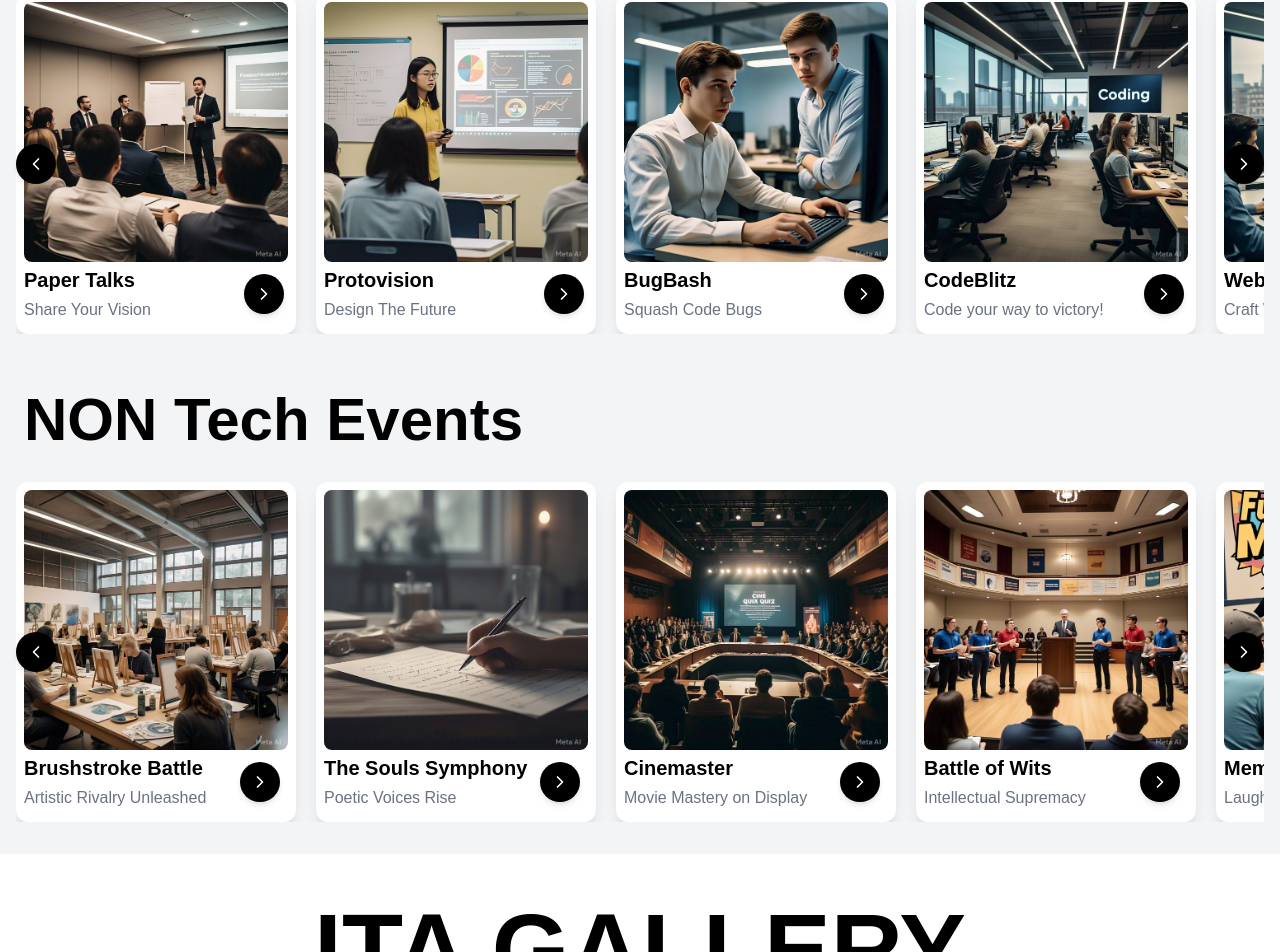
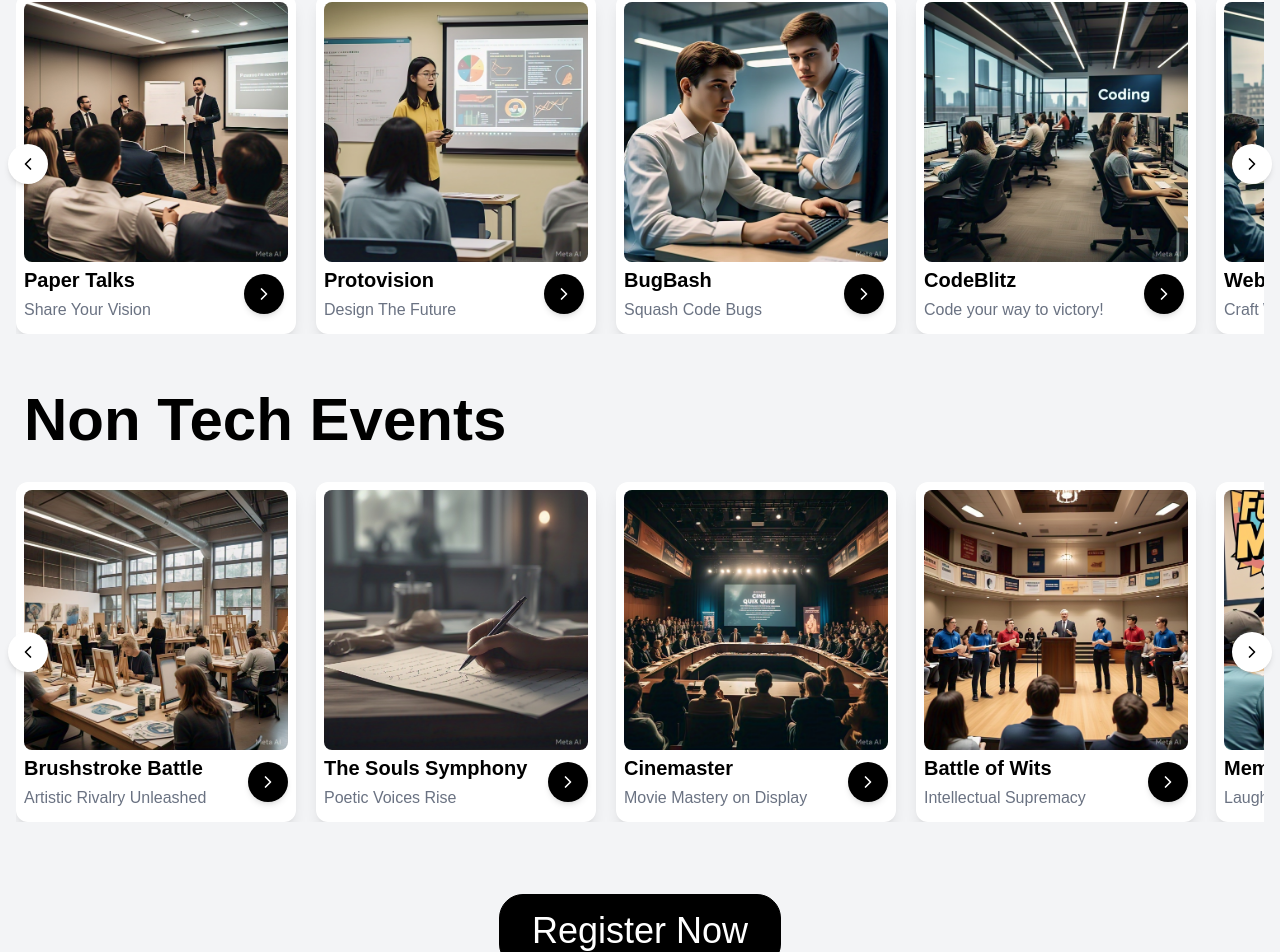
Before and after one commit to vigneshviky01/ITAWebsite, a React (Vite) app: page / in a window 1280 px wide. Shown: the part 1124-2076 px from the top of the page. Built offline with nearby package versions, Linux system fonts and the light colour scheme; a web font is replaced by a local one.

Commit message:
major change 3

```diff
--- a/src/components/Events.jsx
+++ b/src/components/Events.jsx
@@ -67,10 +67,10 @@ const Events = () => {
 
 
           {/* Scroll Container */}
-            <div className="relative w-full md:max-w-7xl px-4 py-5 md:py-8">
+<div className="relative w-full md:max-w-7xl px-4 py-5 md:py-8 flex items-center">
     {/* Left Scroll Button */}
     <motion.button
-                    className="absolute left-4 top-1/2 transform -translate-y-1/2 w-10 h-10 bg-black text-white rounded-full flex items-center justify-center shadow-md hover:bg-gray-800 transition z-10"
+        className="absolute left-2 top-1/2 transform -translate-y-1/2 w-10 h-10 bg-white text-black rounded-full flex items-center justify-center shadow-md hover:bg-gray-800 transition z-10"
         onClick={scrollLeft}
         whileHover={{ scale: 1.1 }}
         whileTap={{ scale: 0.9 }}
@@ -81,20 +81,24 @@ const Events = () => {
     {/* Horizontal Scrollable Events */}
     <div
         ref={scrollRef}
-                    className="flex space-x-5 overflow-x-auto scrollbar-hide scroll-smooth snap-x snap-mandatory px-10"
+        className="flex space-x-5 overflow-x-auto scrollbar-hide scroll-smooth snap-x snap-mandatory px-10 w-full"
         style={{ scrollBehavior: "smooth" }}
     >
         {eventsData.map((event, index) => (
             <motion.div
                 key={index}
-                            className="md:min-w-[280px] min-w-[180px] p-2 bg-white shadow-lg rounded-xl text-left relative flex flex-col space-y-1 snap-start"
+                className="min-w-[280px]  p-2 bg-white shadow-lg rounded-xl text-left relative flex flex-col space-y-1 snap-start"
                 initial={{ opacity: 0, y: 50 }}
                 animate={{ opacity: 1, y: 0 }}
                 transition={{ duration: 2, delay: index * 0.2, ease: "easeInOut" }}
             >
-                            <img src={event.image} alt={event.title} className="w-full md:h-65 object-cover rounded-lg" />
+                <img
+                    src={event.image}
+                    alt={event.title}
+                    className="w-full md:h-65 object-cover rounded-lg"
+                />
                 <h3 className="text-xl font-bold max-sm:text-lg">{event.title}</h3>
-                            <p className="text-gray-500 ">{event.subheading}</p>
+                <p className="text-gray-500">{event.subheading}</p>
 
                 {/* Right Arrow Button - MODIFIED CLICK HANDLER */}
                 <motion.button
@@ -103,7 +107,7 @@ const Events = () => {
                     whileHover={{ scale: 1.1 }}
                     whileTap={{ scale: 0.9 }}
                 >
-                                <ChevronRight className="w-5 h-5 " />
+                    <ChevronRight className="w-5 h-5" />
                 </motion.button>
             </motion.div>
         ))}
@@ -111,7 +115,8 @@ const Events = () => {
 
     {/* Right Scroll Button */}
     <motion.button
-                    className="absolute max-sm:hidden right-4 top-1/2 transform -translate-y-1/2 w-10 h-10 bg-black text-white rounded-full flex items-center justify-center shadow-md hover:bg-gray-800 transition z-10"
+        className="absolute right-2 top-1/2 transform -translate-y-1/2 w-10 h-10 bg-white text-black rounded-full flex items-center justify-center shadow-md hover:bg-gray-800 transition z-10
+            max-sm:right-2"
         onClick={scrollRight}
         whileHover={{ scale: 1.1 }}
         whileTap={{ scale: 0.9 }}
@@ -120,6 +125,7 @@ const Events = () => {
     </motion.button>
 </div>
 
+
             <NonTech />
         </motion.div>
     );
--- a/src/components/NonTech.jsx
+++ b/src/components/NonTech.jsx
@@ -29,23 +29,21 @@ const NonTech = () => {
             animate={{ opacity: 1, y: 0 }}
             transition={{ duration: 3, ease: "easeInOut" }}
         >
-
+            {/* Header */}
             <motion.div
-                className="w-full  px-4 md:px-6 pt-6"
+                className="w-full px-4 md:px-6 pt-6"
                 initial={{ opacity: 0, y: 50 }}
                 animate={{ opacity: 1, y: 0 }}
-                transition={{ duration: 3, ease: "easeInOut" }}>
-
-                    <h3 className="md:text-6xl text-3xl font-semibold">NON Tech Events</h3>
-
-
+                transition={{ duration: 3, ease: "easeInOut" }}
+            >
+                <h3 className="md:text-6xl text-3xl font-semibold">Non Tech Events</h3>
             </motion.div>
 
             {/* Scroll Container */}
-            <div className="relative w-full md:max-w-7xl px-4 py-5 md:py-8">
+            <div className="relative w-full md:max-w-7xl px-4 py-5 md:py-8 flex items-center">
                 {/* Left Scroll Button */}
                 <motion.button
-                    className="absolute left-4 top-1/2 transform -translate-y-1/2 w-10 h-10 bg-black text-white rounded-full flex items-center justify-center shadow-md hover:bg-gray-800 transition z-10"
+                    className="absolute left-2 top-1/2 transform -translate-y-1/2 w-10 h-10 bg-white text-black rounded-full flex items-center justify-center shadow-md hover:bg-gray-800 transition z-10"
                     onClick={scrollLeft}
                     whileHover={{ scale: 1.1 }}
                     whileTap={{ scale: 0.9 }}
@@ -56,29 +54,33 @@ const NonTech = () => {
                 {/* Horizontal Scrollable Events */}
                 <div
                     ref={scrollRef}
-                    className="flex space-x-5 overflow-x-auto scrollbar-hide scroll-smooth snap-x snap-mandatory px-10"
+                    className="flex space-x-5 overflow-x-auto scrollbar-hide scroll-smooth snap-x snap-mandatory px-10 w-full"
                     style={{ scrollBehavior: "smooth" }}
                 >
                     {eventsData.map((event, index) => (
                         <motion.div
                             key={index}
-                            className="md:min-w-[280px] min-w-[180px] p-2 bg-white shadow-lg rounded-xl text-left relative flex flex-col space-y-1 snap-start"
+                            className="min-w-[280px]  p-2 bg-white shadow-lg rounded-xl text-left relative flex flex-col space-y-1 snap-start"
                             initial={{ opacity: 0, y: 50 }}
                             animate={{ opacity: 1, y: 0 }}
                             transition={{ duration: 3, delay: index * 0.2, ease: "easeInOut" }}
                         >
-                            <img src={event.image} alt={event.title} className="w-full md:h-65   object-cover rounded-lg" />
+                            <img
+                                src={event.image}
+                                alt={event.title}
+                                className="w-full md:h-65 object-cover rounded-lg"
+                            />
                             <h3 className="text-xl font-bold max-sm:text-lg">{event.title}</h3>
-                            <p className="text-gray-500 ">{event.subheading}</p>
+                            <p className="text-gray-500">{event.subheading}</p>
 
-                            {/* Right Arrow Button */}
+                            {/* Right Arrow Button - Updated Alignment */}
                             <motion.button
-                                className="absolute right-4 bottom-5 w-10 h-10 bg-black text-white rounded-full flex items-center justify-center shadow-md hover:bg-gray-800 transition"
+                                className="absolute right-2 bottom-5 w-10 h-10 bg-black text-white rounded-full flex items-center justify-center shadow-md hover:bg-gray-800 transition"
                                 onClick={() => navigate(`/events/${index}`)}
                                 whileHover={{ scale: 1.1 }}
                                 whileTap={{ scale: 0.9 }}
                             >
-                                <ChevronRight className="w-5 h-5 " />
+                                <ChevronRight className="w-5 h-5" />
                             </motion.button>
                         </motion.div>
                     ))}
@@ -86,7 +88,7 @@ const NonTech = () => {
 
                 {/* Right Scroll Button */}
                 <motion.button
-                    className="absolute max-sm:hidden right-4 top-1/2 transform -translate-y-1/2 w-10 h-10 bg-black text-white rounded-full flex items-center justify-center shadow-md hover:bg-gray-800 transition z-10"
+                    className="absolute right-2 top-1/2 transform -translate-y-1/2 w-10 h-10 bg-white text-black rounded-full flex items-center justify-center shadow-md hover:bg-gray-800 transition z-10"
                     onClick={scrollRight}
                     whileHover={{ scale: 1.1 }}
                     whileTap={{ scale: 0.9 }}
@@ -94,6 +96,17 @@ const NonTech = () => {
                     <ChevronRight className="w-5 h-5" />
                 </motion.button>
             </div>
+            <motion.div className="flex justify-center mt-10 md:mb-8 mb-3.5"  id="register">
+            <a href="https://forms.gle/gHqB4LVGFxU51wmG6" target="_blank" rel="noopener noreferrer">
+                    <motion.button
+                        className="md:py-4 md:px-8 py-2 px-4 rounded-3xl bg-black text-white border border-black md:text-4xl hover:bg-red-600 hover:text-white"
+                        whileHover={{ scale: 1.1 }}
+                        whileTap={{ scale: 0.9 }}
+                        transition={{ duration: 0.3 }}
+                    >
+                        Register Now
+                    </motion.button></a>
+                </motion.div>
         </motion.div>
     );
 };
```
Lines whose indentation alone changed are shown as unchanged.
